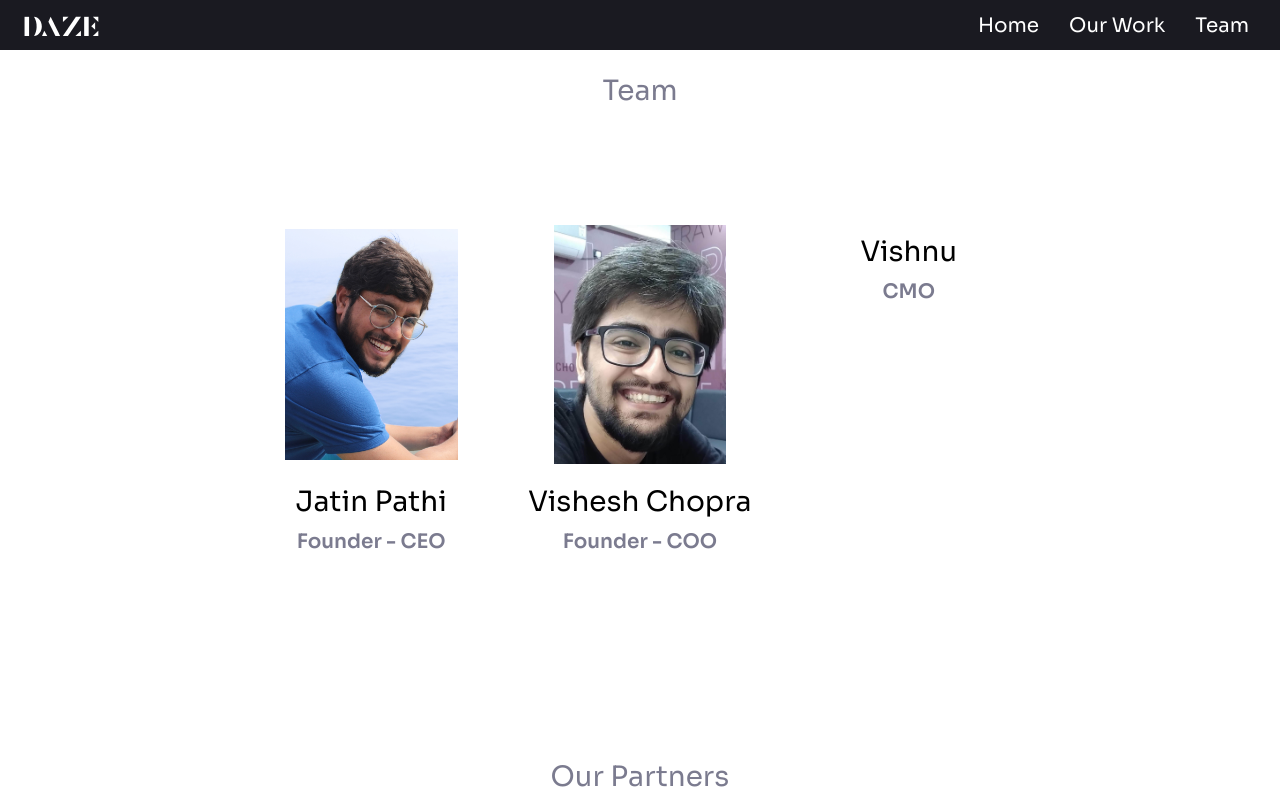
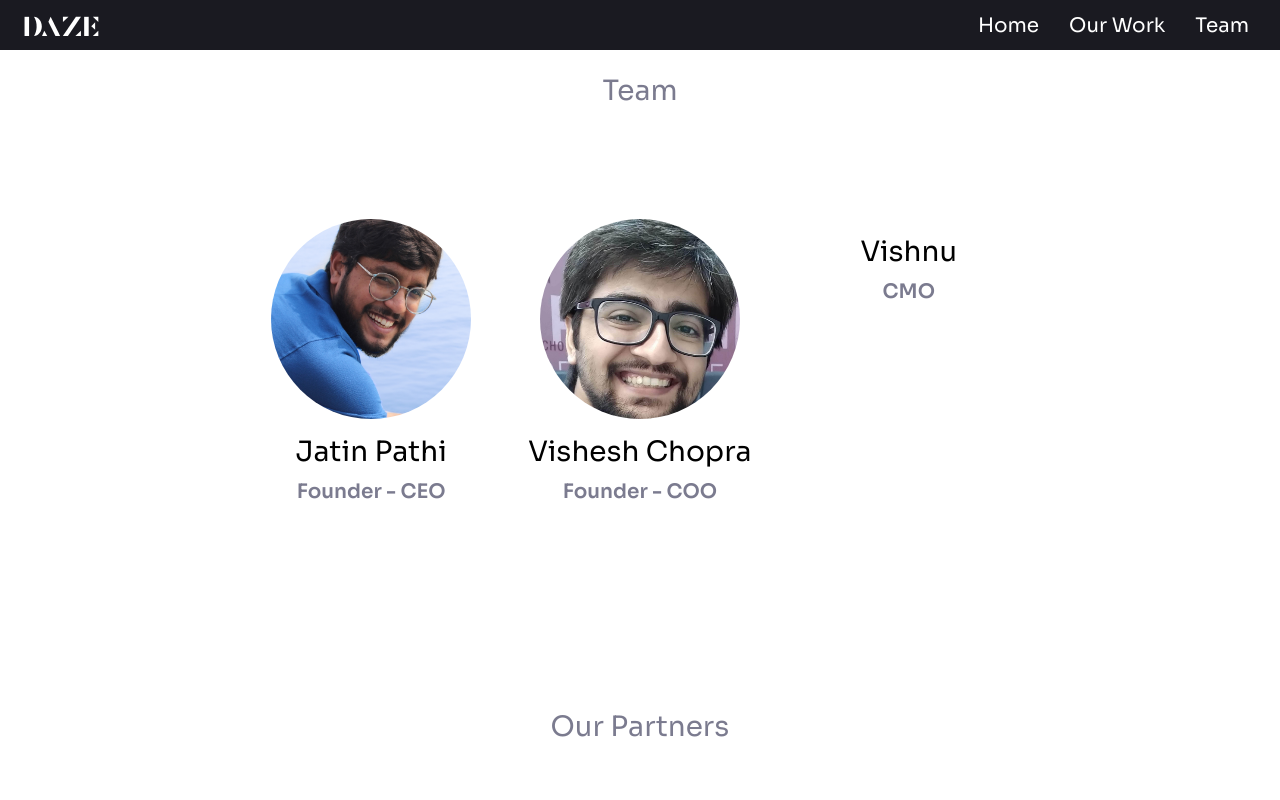
Before and after one commit to Ramanjs/landing-page, a React (Create React App) app: page /landing-page/team in a window 1280 px wide. Shown: the top 800 px of the page. Built offline with nearby package versions, Linux system fonts and the light colour scheme.

Commit message:
circular photos

```diff
--- a/src/components/Team/Team.css
+++ b/src/components/Team/Team.css
@@ -32,6 +32,13 @@
   flex-direction: column;
   align-items: center;
   justify-content: space-between;
+}
+
+.br-50 {
+  width: 200px;
+  height: 200px;
+  border-radius: 50%;
+  object-fit: cover;
 }
 
 .partner-logo {
--- a/src/components/Team/Team.js
+++ b/src/components/Team/Team.js
@@ -112,7 +112,7 @@ const Team = () => {
         <ul className="partners-list">
           {team.map(member => (
             <li className="partner">
-              {member.logo ? <img src={member.logo} alt="" className="partner-logo" /> : null}
+              {member.logo ? <img src={member.logo} alt="" className="br-50" /> : null}
               <div className="partner-container">
                 <span>{member.name}</span>
                 <h4 className="cl-grey">{member.title}</h4>
```
